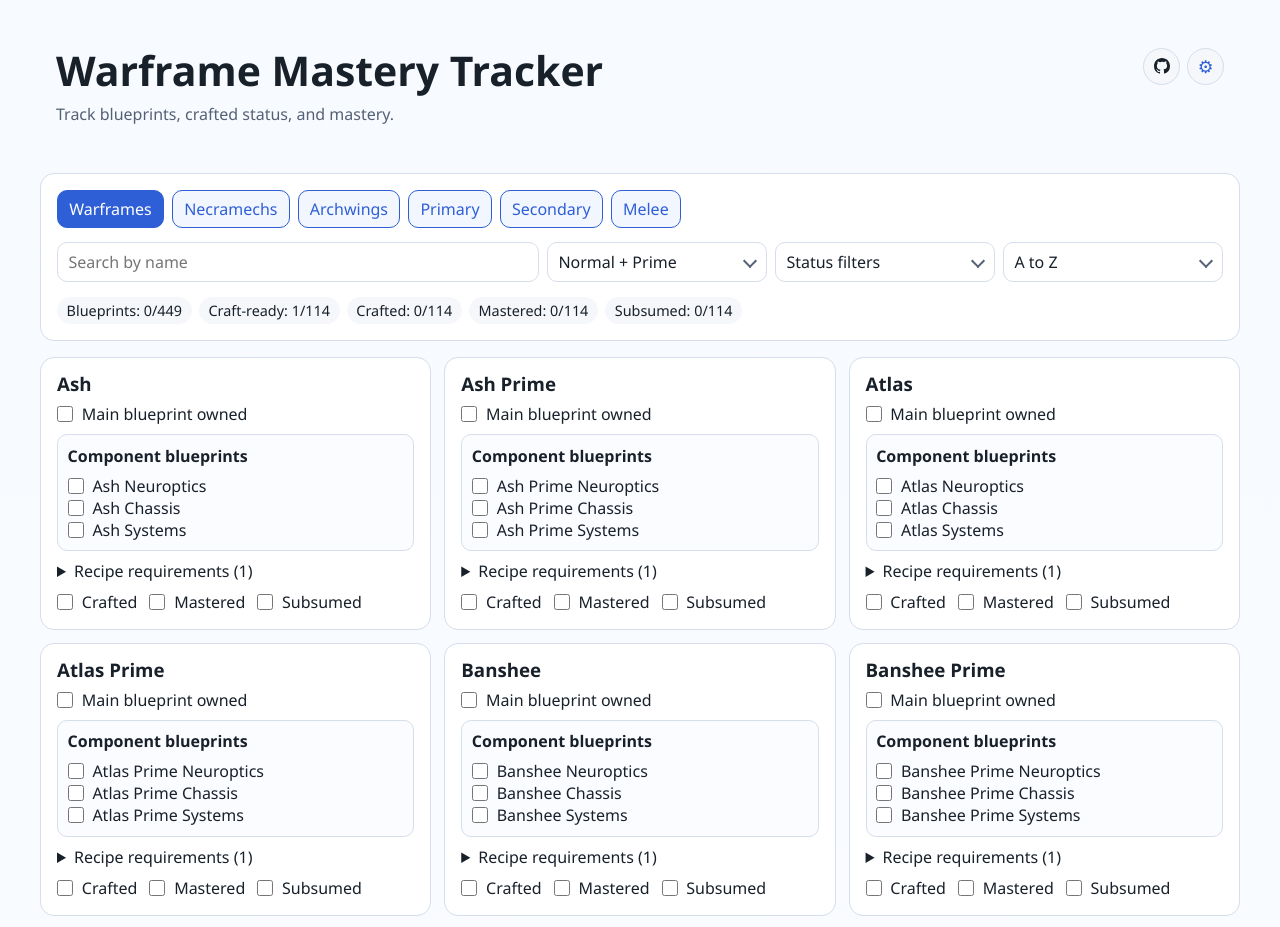
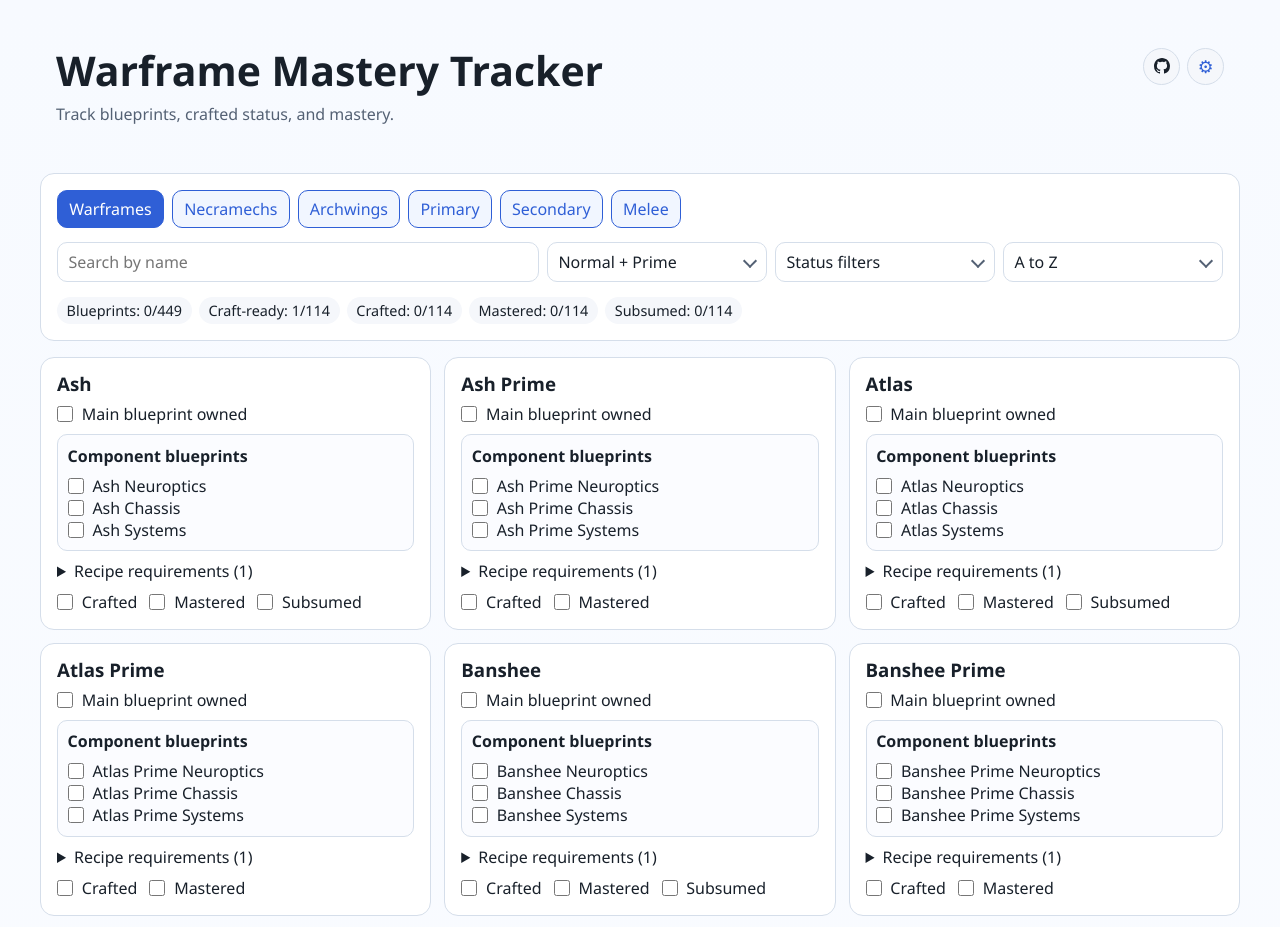
Before and after one commit to actuallyatiger/wf-mastery-tracker, a Svelte app: page / in a window 1280 px wide. Shown: the top 927 px of the page. Built offline with nearby package versions, Linux system fonts and the light colour scheme.

Commit message:
Removed subsumed toggle from Prime Warframes

```diff
--- a/src/App.svelte
+++ b/src/App.svelte
@@ -331,7 +331,7 @@
     if (statusState.hideMastered && state.mastered) {
       return false
     }
-    if (statusState.hideSubsumed && statusState.isWarframeTab && state.subsumed) {
+    if (statusState.hideSubsumed && statusState.isWarframeTab && isSubsumed(item)) {
       return false
     }
     return true
@@ -474,6 +474,13 @@
     const state = ensureItemState(item)
     state.subsumed = value
     persist()
+  }
+
+  function isSubsumed(item) {
+    if (isPrime(item)) {
+      return false
+    }
+    return ensureItemState(item).subsumed
   }
 
   function setCraftedMode(value) {
@@ -644,7 +651,7 @@
       if (isCraftReady(item)) acc.ready += 1
       if (isCrafted(item)) acc.crafted += 1
       if (state.mastered) acc.mastered += 1
-      if (activeTab === 'warframes' && state.subsumed) acc.subsumed += 1
+      if (activeTab === 'warframes' && isSubsumed(item)) acc.subsumed += 1
       return acc
     },
     { blueprintOwned: 0, blueprintTotal: 0, ready: 0, crafted: 0, mastered: 0, subsumed: 0 }
@@ -969,11 +976,11 @@
               Mastered
             </label>
 
-            {#if activeTab === 'warframes'}
+            {#if activeTab === 'warframes' && !isPrime(item)}
               <label class="check-row">
                 <input
                   type="checkbox"
-                  checked={state.subsumed}
+                  checked={isSubsumed(item)}
                   on:change={(event) => toggleSubsumed(item, event.currentTarget.checked)}
                 />
                 Subsumed
```
